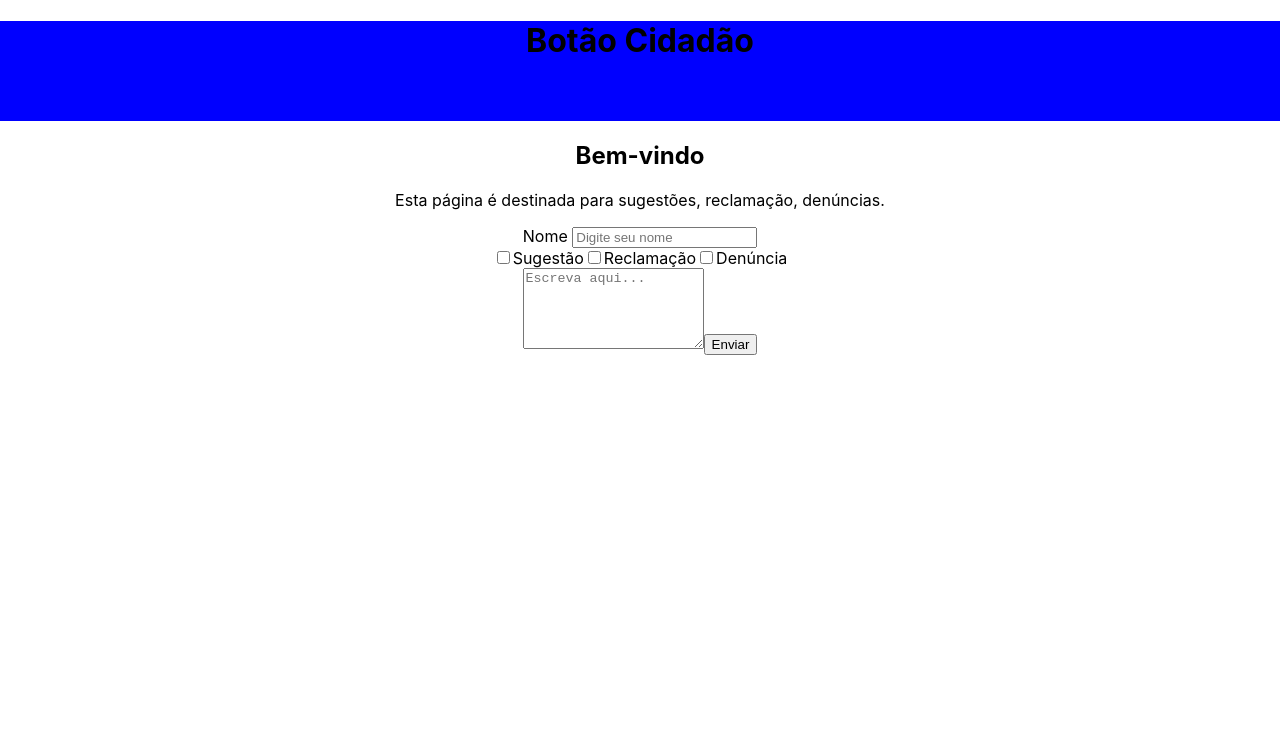
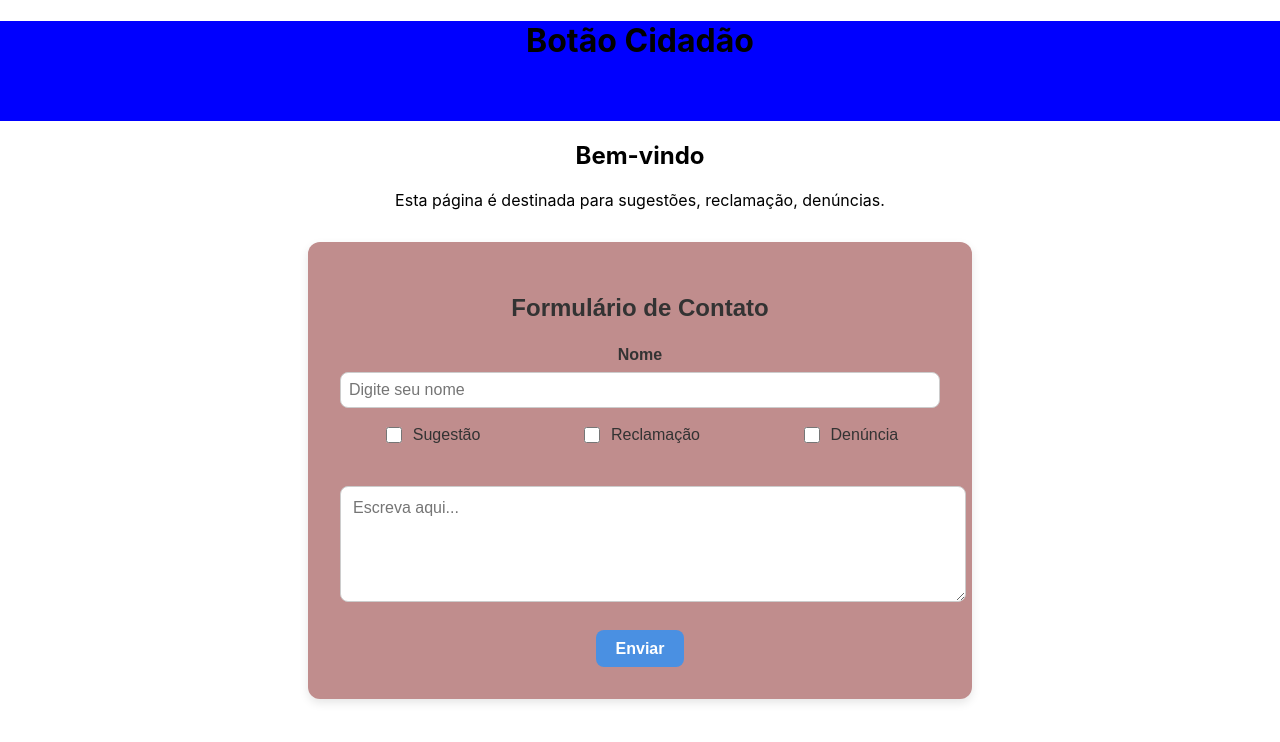
Before and after one commit to ISM43LL/atividade14-05, a React (Create React App) app: page / in a window 1280 px wide. Shown: the top 742 px of the page. Built offline with nearby package versions, Linux system fonts and the light colour scheme.

Commit message:
estilizando o forms

```diff
--- /dev/null
+++ b/src/components/button.css
@@ -0,0 +1,21 @@
+.botao-personalizado {
+    background-color: #4a90e2;
+    color: white;
+    padding: 0.6rem 1.2rem;
+    border: none;
+    border-radius: 8px;
+    font-size: 1rem;
+    font-weight: bold;
+    cursor: pointer;
+    font-family: Arial, sans-serif;
+    transition: background-color 0.3s ease;
+  }
+
+  .botao-personalizado:hover {
+    background-color: #3a78c2;
+  }
+
+  .botao-personalizado:disabled {
+    background-color: #a0c4e7;
+    cursor: not-allowed;
+  }
--- a/src/components/button.jsx
+++ b/src/components/button.jsx
@@ -1,10 +1,12 @@
 import React from 'react';
+import './button.css';
 
-const Button = ({ children, onClick, type = 'button'}) => {
+const Button = ({ children, onClick, type = 'button' }) => {
   return (
     <button
       type={type}
       onClick={onClick}
+      className="botao-personalizado"
     >
       {children}
     </button>
--- /dev/null
+++ b/src/components/checkbox.css
@@ -0,0 +1,19 @@
+.checkbox-container {
+    display: flex;
+    align-items: center;
+    gap: 0.5rem;
+    font-family: Arial, sans-serif;
+    margin-bottom: 1rem;
+    cursor: pointer;
+  }
+
+  .checkbox-container input[type="checkbox"] {
+    width: 16px;
+    height: 16px;
+    accent-color: #4a90e2;
+  }
+
+  .checkbox-container span {
+    color: #333;
+    font-size: 1rem;
+  }
--- a/src/components/checkbox.jsx
+++ b/src/components/checkbox.jsx
@@ -1,8 +1,9 @@
 import React from 'react';
+import './checkbox.css';
 
 const Checkbox = ({ label, checked, onChange }) => {
   return (
-    <label>
+    <label className="checkbox-container">
       <input
         type="checkbox"
         checked={checked}
--- /dev/null
+++ b/src/components/forms.css
@@ -0,0 +1,29 @@
+.formulario {
+    max-width: 600px;
+    margin: 2rem auto;
+    padding: 2rem;
+    background-color: #c08d8d;
+    border-radius: 12px;
+    box-shadow: 0 4px 10px rgba(0, 0, 0, 0.1);
+    font-family: Arial, sans-serif;
+  }
+
+  .formulario h2 {
+    text-align: center;
+    margin-bottom: 1.5rem;
+    color: #333;
+  }
+
+  .categorias {
+    display: flex;
+    justify-content: space-around;
+    margin-bottom: 1.5rem;
+    flex-wrap: wrap;
+    gap: 1rem;
+  }
+
+  .botao-form {
+    display: flex;
+    justify-content: center;
+    margin-top: 1.5rem;
+  }
--- a/src/components/forms.jsx
+++ b/src/components/forms.jsx
@@ -3,6 +3,7 @@ import InputText from './input';
 import Mensagem from './inputMensagem';
 import Button from './button';
 import Checkbox from './checkbox';
+import './forms.css';
 
 const Form = () => {
   const [titulo, setTitulo] = useState('');
@@ -24,7 +25,9 @@ const Form = () => {
   };
 
   return (
-    <form onSubmit={aoSubmeter}>
+    <form className="formulario" onSubmit={aoSubmeter}>
+      <h2>Formulário de Contato</h2>
+
       <InputText
         label="Nome"
         placeholder="Digite seu nome"
@@ -33,7 +36,7 @@ const Form = () => {
         aoAlterar={setTitulo}
       />
 
-      <div>
+      <div className="categorias">
         <Checkbox label="Sugestão" checked={categoria === 'Sugestão'} onChange={selecionarCategoria} />
         <Checkbox label="Reclamação" checked={categoria === 'Reclamação'} onChange={selecionarCategoria} />
         <Checkbox label="Denúncia" checked={categoria === 'Denúncia'} onChange={selecionarCategoria} />
@@ -44,7 +47,10 @@ const Form = () => {
         onChange={(e) => setMensagem(e.target.value)}
         placeholder="Escreva aqui..."
       />
-      <Button type="submit">Enviar</Button>
+
+      <div className="botao-form">
+        <Button type="submit">Enviar</Button>
+      </div>
     </form>
   );
 };
--- /dev/null
+++ b/src/components/input.css
@@ -0,0 +1,25 @@
+.input-container {
+    display: flex;
+    flex-direction: column;
+    margin-bottom: 1rem;
+    font-family: Arial, sans-serif;
+  }
+
+  .input-container label {
+    margin-bottom: 0.5rem;
+    font-weight: bold;
+    color: #333;
+  }
+
+  .input-container input {
+    padding: 0.5rem;
+    border: 1px solid #ccc;
+    border-radius: 8px;
+    font-size: 1rem;
+    transition: border-color 0.2s ease;
+  }
+
+  .input-container input:focus {
+    border-color: #4a90e2;
+    outline: none;
+  }
--- a/src/components/input.jsx
+++ b/src/components/input.jsx
@@ -1,29 +1,22 @@
 import React from "react";
+import "./input.css";
 
-const InputText = ({label,
-                    placeholder,
-                    required,
-                    valor,
-                    aoAlterar
-        }) => {
-
+const InputText = ({ label, placeholder, required, valor, aoAlterar }) => {
   const aoDigitar = (evento) => {
-         aoAlterar(evento.target.value)
-    }
-
+    aoAlterar(evento.target.value);
+  };
 
   return (
-
-        <div>
-                <label> {label} </label>
+    <div className="input-container">
+      <label>{label}</label>
       <input
         placeholder={placeholder}
-                    required={true}
+        required={required}
         onChange={aoDigitar}
         value={valor}
       />
     </div>
-    )
-}
+  );
+};
 
 export default InputText;
--- /dev/null
+++ b/src/components/inputMensagem.css
@@ -0,0 +1,15 @@
+.textarea-mensagem {
+    width: 100%;
+    padding: 0.75rem;
+    font-size: 1rem;
+    border: 1px solid #ccc;
+    border-radius: 8px;
+    resize: vertical;
+    font-family: Arial, sans-serif;
+    transition: border-color 0.3s ease;
+  }
+
+  .textarea-mensagem:focus {
+    border-color: #4a90e2;
+    outline: none;
+  }
--- a/src/components/inputMensagem.jsx
+++ b/src/components/inputMensagem.jsx
@@ -1,8 +1,10 @@
 import React from 'react';
+import './inputMensagem.css';
 
-const mensagem = ({ value, onChange, placeholder = 'Escreva aqui ...', className = '' }) => {
+const InputMensagem = ({ value, onChange, placeholder = 'Escreva aqui ...', className = '' }) => {
   return (
     <textarea
+      className={`textarea-mensagem ${className}`}
       value={value}
       onChange={onChange}
       placeholder={placeholder}
@@ -11,4 +13,4 @@ const mensagem = ({ value, onChange, placeholder = 'Escreva aqui ...', className
   );
 };
 
-export default mensagem;
+export default InputMensagem;
```
Lines whose indentation alone changed are shown as unchanged.
